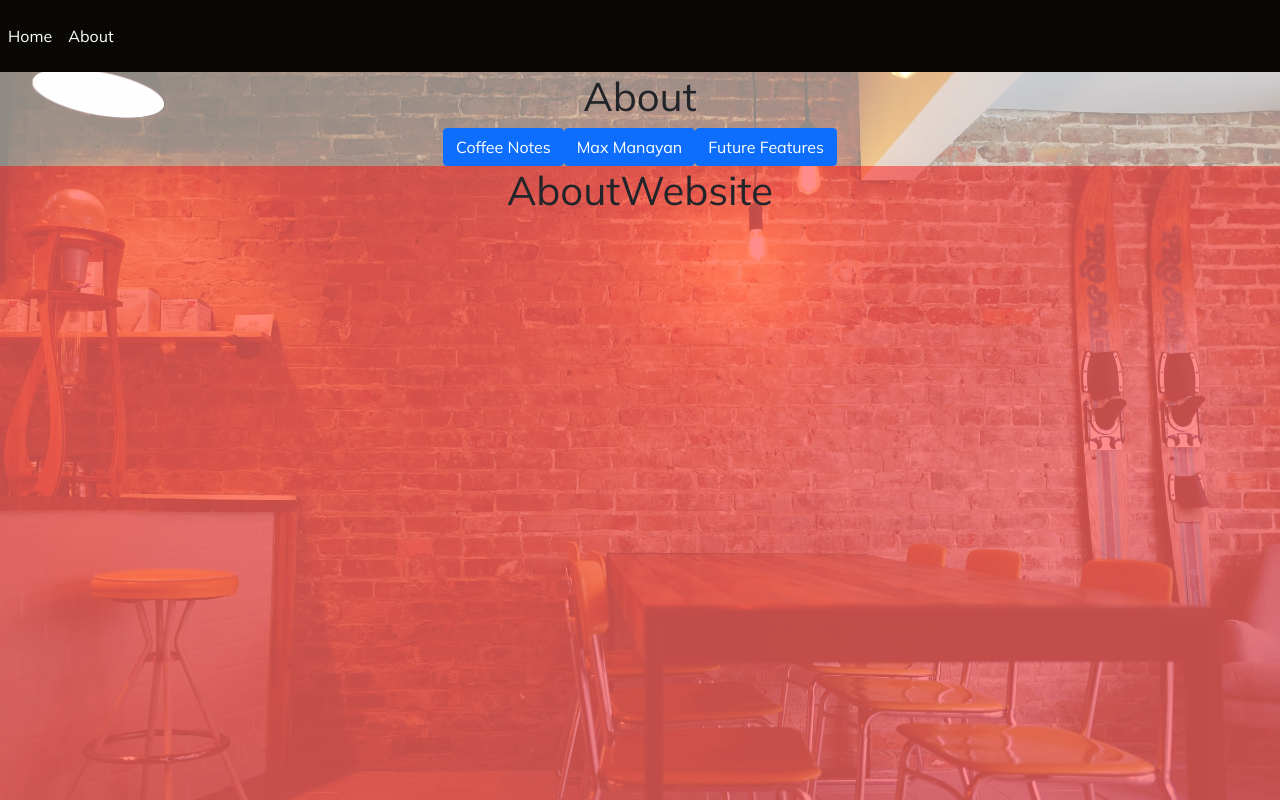
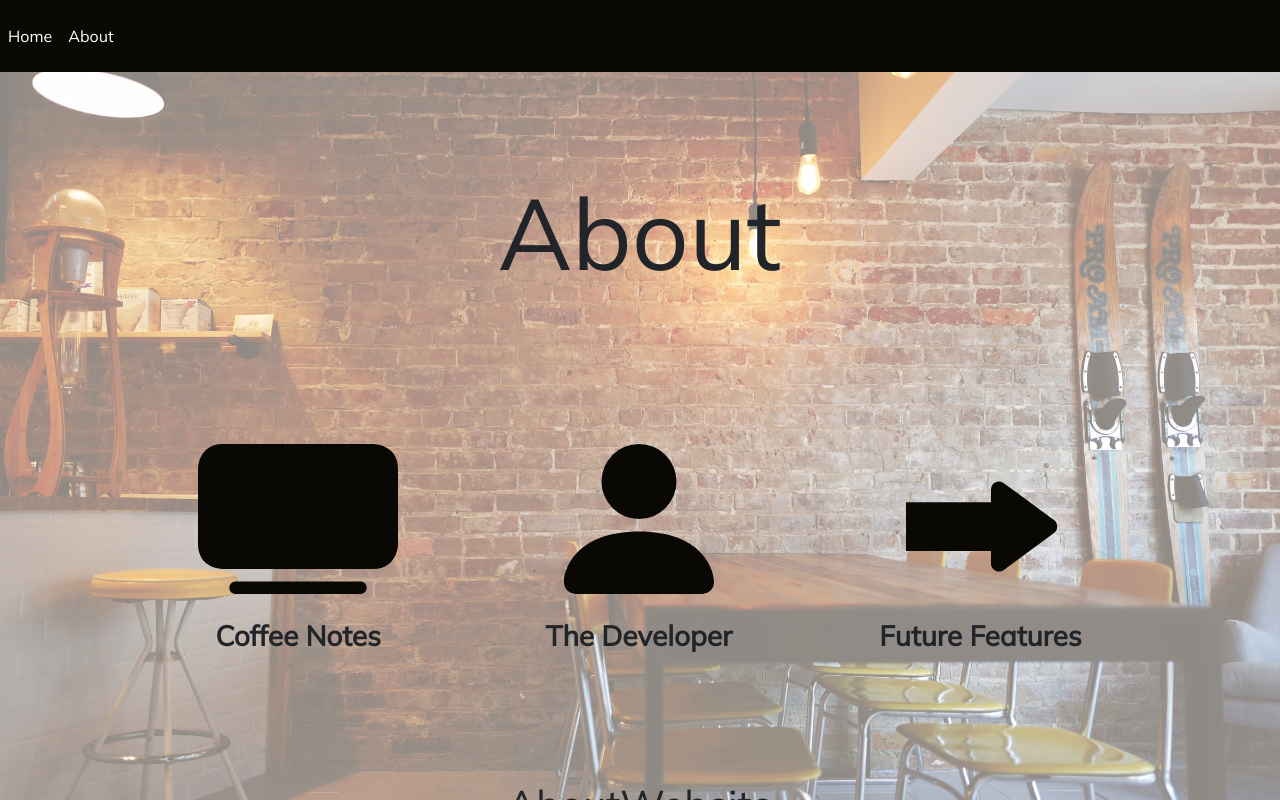
Before and after one commit to maxmanayan/coffee-notes, a React (Create React App) app in the folder client/: page /about in a window 1280 px wide. Shown: the top 800 px of the page. Built offline with nearby package versions, Linux system fonts and the light colour scheme; what devise-axios would draw is missing.

Commit message:
about nav landing styled

```diff
--- a/client/src/App.css
+++ b/client/src/App.css
@@ -106,7 +106,7 @@ body{
   background-size: cover;
   background-attachment: fixed;
 
-  /* position:absolute; */
+  position:absolute;
   /* top:10px; */
   margin: 0;
 
@@ -117,10 +117,42 @@ body{
   height: 100vh;
 }
 
-.about-website {
-  background: rgba(255, 0, 0, 0.452);
-  height: 80vh;
+.about-header {
+  padding-top: 1em;
+  font-size: 100px;
 }
+.about-button-container {
+  display: flex;
+  justify-content: space-around;
+  align-items:center;
+
+  height: 60vh;
+
+  margin-left: 10%;
+  margin-right: 10%;
+  /* margin-bottom: 3.5%; */
+}
+
+
+.about-icon-text {
+  font-weight: bold;
+}
+
+.about-icon-website:hover {
+  cursor: pointer;
+  border-bottom: 5px solid #090804;
+}
+
+.about-icon-creator:hover {
+  cursor: pointer;
+  border-bottom: 5px solid #090804;
+}
+
+.about-icon-coming-soon:hover {
+  cursor: pointer;
+  border-bottom: 5px solid #090804;
+}
+
 .about-creator {
   background-image: url(./images/begin.jpg);
   background-color: #ece0d180;
@@ -161,7 +193,7 @@ body{
   width: 100%;
   height: auto;
 
-  border-top: 100px outset rgba(0, 0, 0, 0.425);
+  border-top: 10px solid rgba(0, 0, 0, 0.425);
 }
 
 .login-register {
--- a/client/src/pages/About.js
+++ b/client/src/pages/About.js
@@ -1,5 +1,6 @@
 import React from 'react';
 import { Button } from 'react-bootstrap';
+import * as Icon from 'react-bootstrap-icons';
 import AboutComingSoon from '../components/AboutComingSoon';
 import AboutCreator from '../components/AboutCreator';
 import AboutWebsite from '../components/AboutWebsite';
@@ -7,11 +8,20 @@ import AboutWebsite from '../components/AboutWebsite';
 const About = () => {
   return(
     <div className='about'>
-      <h1>About</h1>
-      <div>
-        <Button>Coffee Notes</Button>
-        <Button>Max Manayan</Button>
-        <Button>Future Features</Button>
+      <h1 className='about-header'>About</h1>
+      <div className='about-button-container'>
+        <div className='about-icon-website'>
+          <Icon.TvFill color='#090804' size={200}/>
+          <h3 className='about-icon-text'>Coffee Notes</h3>
+        </div>
+        <div className='about-icon-creator'>
+          <Icon.PersonFill color='#090804' size={200}/>
+          <h3 className='about-icon-text'>The Developer</h3>
+        </div>
+        <div className='about-icon-coming-soon'>
+          <Icon.ForwardFill color='#090804' size={200}/>
+          <h3 className='about-icon-text'>Future Features</h3>
+        </div>
       </div>
       <div>
         <AboutWebsite />
```
